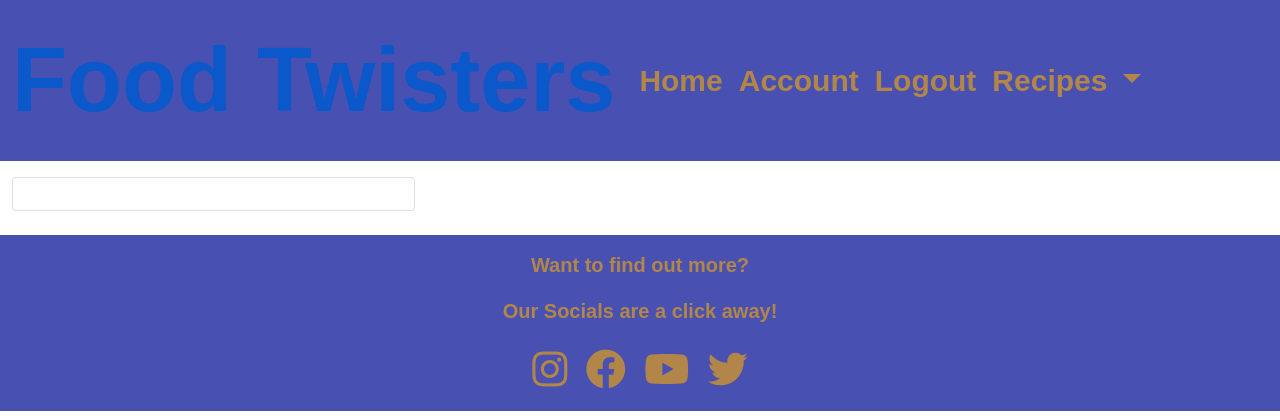
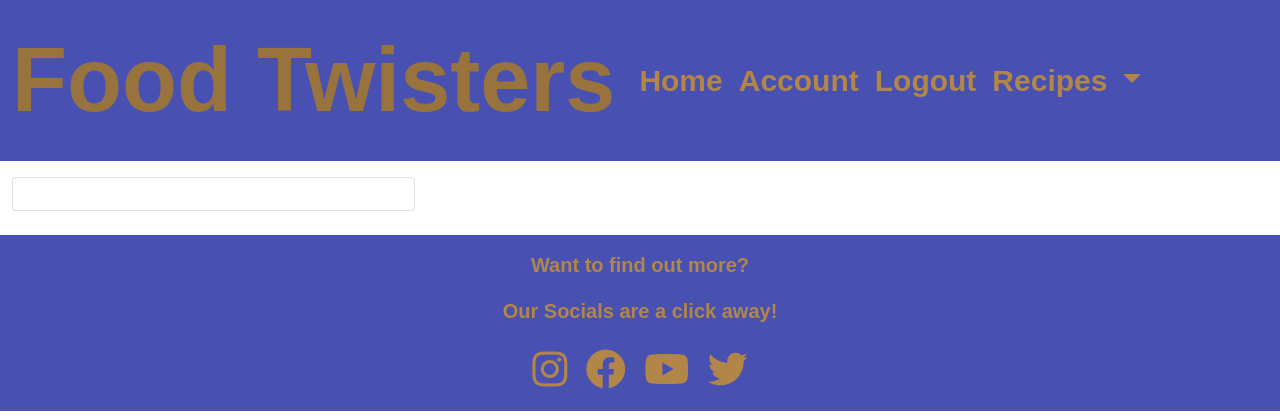
Before and after one commit to Sharpryan20/ci-project-4, a Django app: page / in a window 1280 px wide, with the pointer over the restyled element. Shown: the top 420 px of the page. Run offline with Django 3.2, Linux system fonts and the light colour scheme; data that the repository does not hold is empty; some web fonts are replaced.

Commit message:
added CSS styling to the 'Food Twisters' logo

```diff
--- a/static/css/style.css
+++ b/static/css/style.css
@@ -17,6 +17,10 @@
     font-family: 'Inspiration', sans-serif;
     font-size: 90px;
     color: #B28649;
+}
+
+.navbar-brand:hover {
+    color: #98733E;
 }
 
 .navbar {
```
